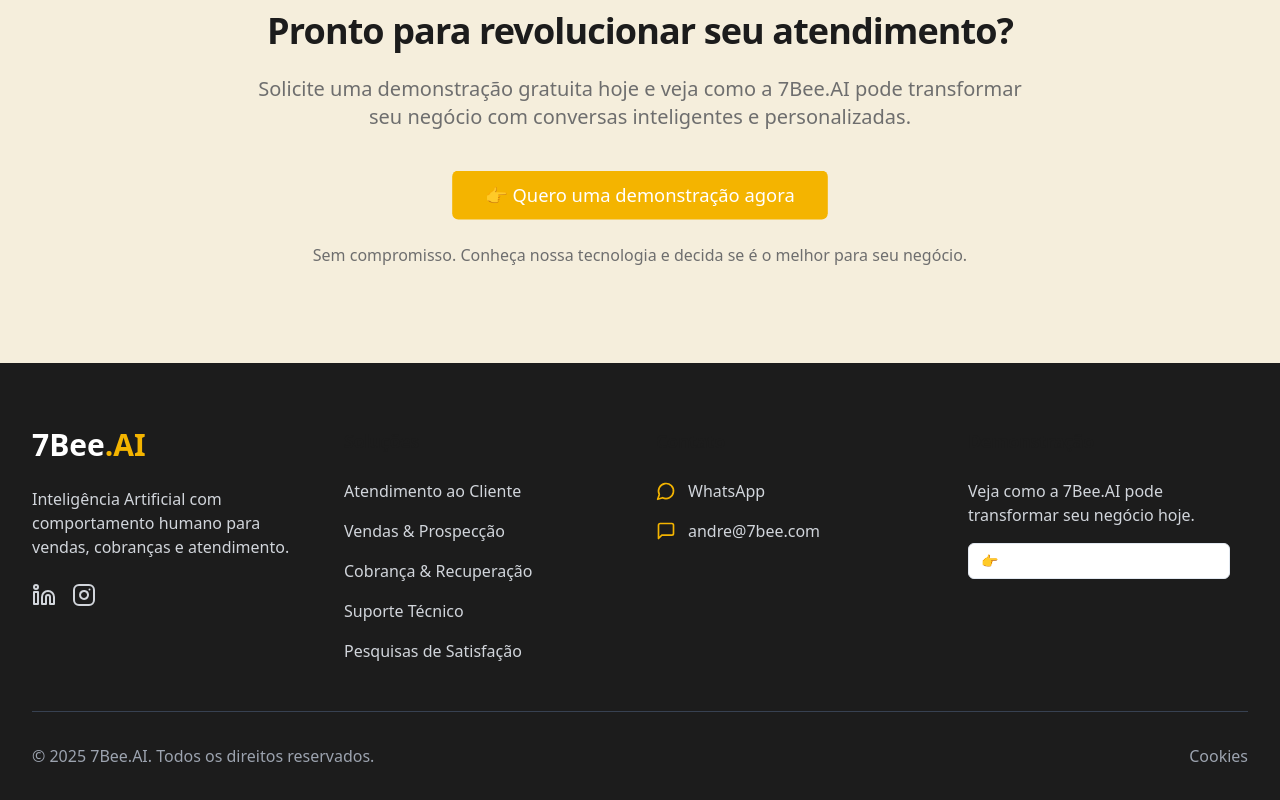
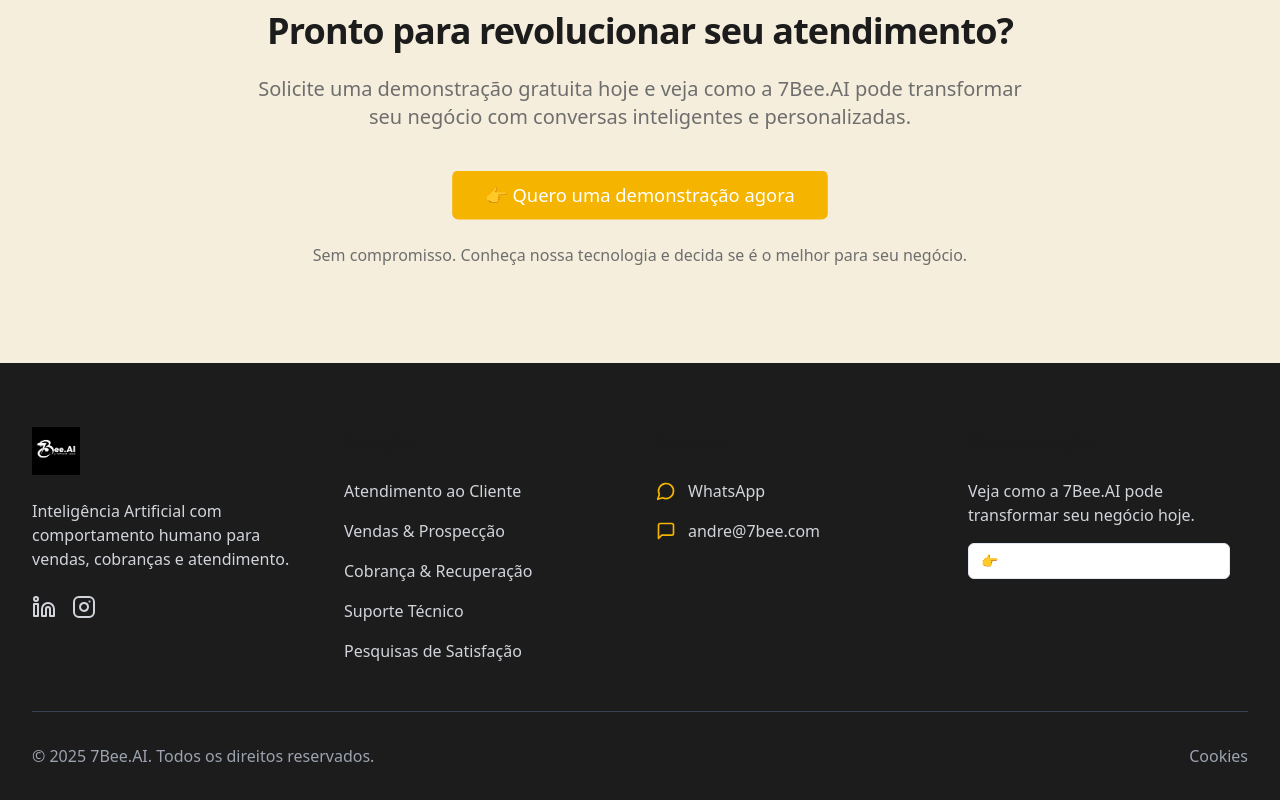
Before and after one commit to 7Beeai/bee-ai-conversations-flow, a React (Vite) app: page / in a window 1280 px wide. Shown: the part 5835-6635 px from the top of the page. Built offline with nearby package versions, Linux system fonts and the light colour scheme.

Commit message:
Replace element with logo
Replace the specified element with the provided logo, maintaining the same size and proportion.

```diff
--- a/src/components/Footer.tsx
+++ b/src/components/Footer.tsx
@@ -1,4 +1,3 @@
-
 import { MessageSquare, MessageCircle, Linkedin, Instagram } from "lucide-react";
 import DemoButton from "./DemoButton";
 
@@ -7,7 +6,13 @@ const Footer = () => {
       <div className="container">
         <div className="grid grid-cols-1 md:grid-cols-2 lg:grid-cols-4 gap-8 mb-12">
           <div>
-            <div className="text-3xl font-bold mb-6">7Bee<span className="text-primary">.AI</span></div>
+            <div className="mb-6">
+              <img
+                src="/lovable-uploads/fb8d9d63-034c-4af4-bfd4-099e15222bcd.png"
+                alt="7Bee.AI Logo"
+                className="h-12 w-auto"
+              />
+            </div>
             <p className="text-gray-300 mb-6">
               Inteligência Artificial com comportamento humano para vendas, cobranças e atendimento.
             </p>
```
Also changed, not shown: public/lovable-uploads/fb8d9d63-034c-4af4-bfd4-099e15222bcd.png (added).
